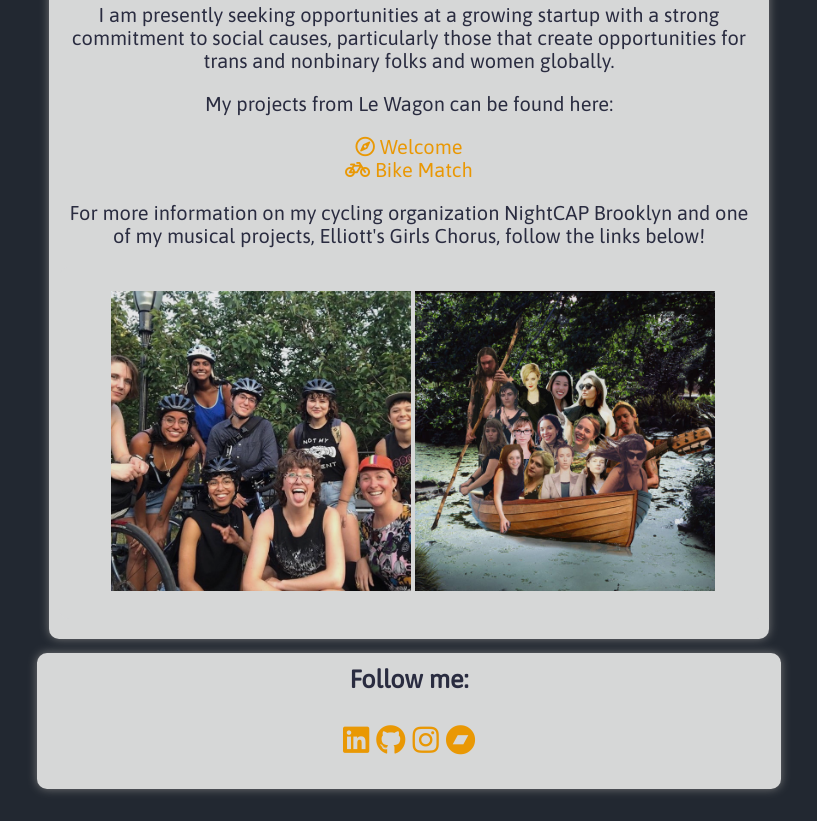
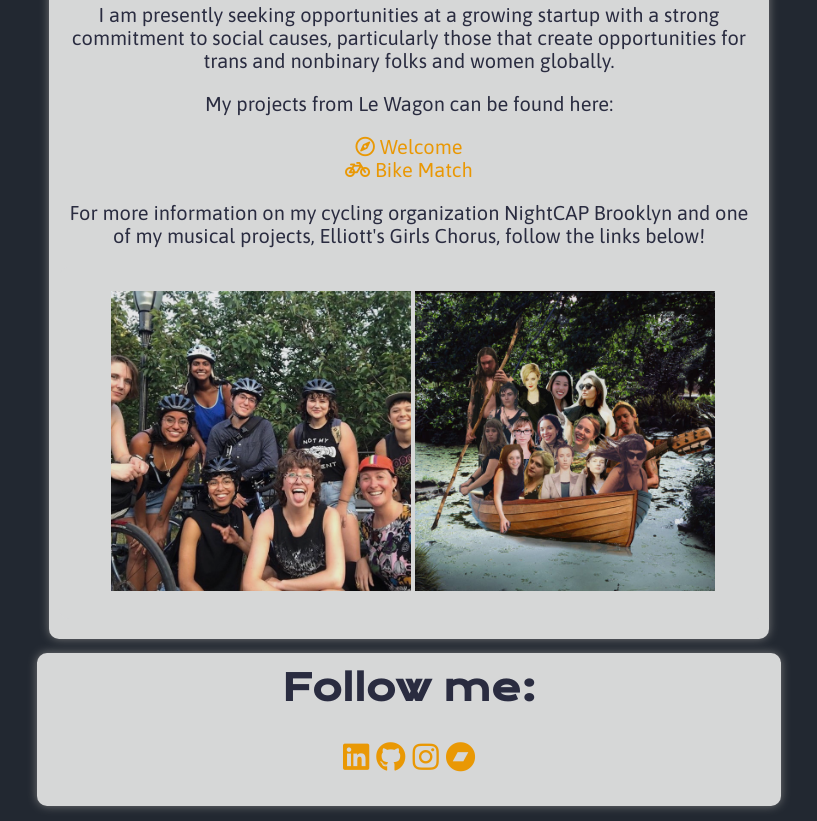
Before and after one commit to sweetening/sweetening.github.io, a plain HTML site: page index.html in a window 1280 px wide. Shown: the part 609-1430 px from the top of the page, without its empty margins (231-1048 px from the left). Drawn offline with nearby package versions, Linux system fonts and the light colour scheme.

Commit message:
changed footer font

```diff
--- a/index.html
+++ b/index.html
@@ -41,7 +41,7 @@
                   </div>
       </div>
       <div class="card">
-        <h2>Follow me:</h2>
+        <h1>Follow me:</h1>
           <ul>
             <a href="https://www.linkedin.com/in/sanja-wetzel" target="_blank"><i class="fab fa-linkedin"></i></a>
             <a href="https://github.com/sweetening" target="_blank"><i class="fab fa-github"></i></a>
```
